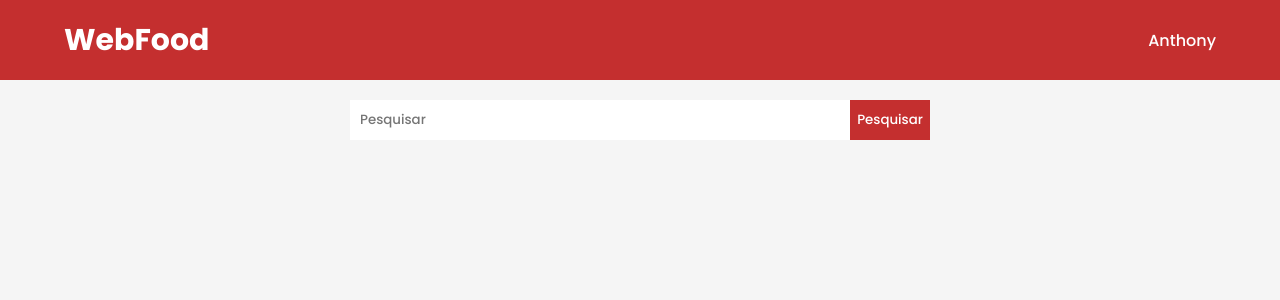
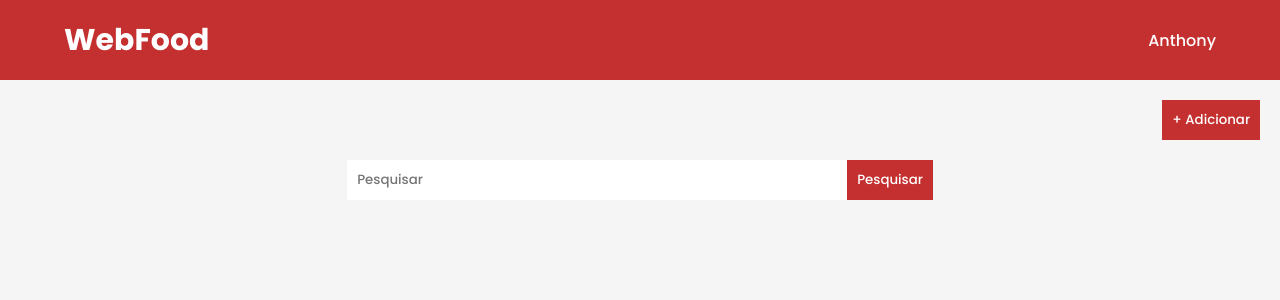
Before and after one commit to AnthonyH30/WebFood, a React (Vite) app: page / in a window 1280 px wide. Shown: the top 300 px of the page. Built offline with nearby package versions, Linux system fonts and the light colour scheme.

Commit message:
adding the button to add product

```diff
--- a/src/Components/Btn/index.tsx
+++ b/src/Components/Btn/index.tsx
@@ -3,9 +3,9 @@ import { ButtonProps } from '../../Types/ButtonType';
 import './styles.scss';
 
 
-export default function Btn({children}: ButtonProps) {
+export default function Btn({children, style}: ButtonProps) {
   return (
-    <button>
+    <button style={style}>
         {children}
     </button>
   )
--- a/src/Components/Btn/styles.scss
+++ b/src/Components/Btn/styles.scss
@@ -3,7 +3,7 @@
 
 button{
     height: 40px;
-    width: 80px;
+    padding-inline: 10px;
     border: none;
     cursor: pointer;
     background-color: $bg-color-primary;
--- a/src/Components/Input/styles.scss
+++ b/src/Components/Input/styles.scss
@@ -2,11 +2,14 @@
 @import '../../Styles/variables.scss';
 
 input{
-    width: 70%;
-    max-width: 500px;
+    width: 500px;
     height: 40px;
     border: none;
     background-color: $text-color-secondary;
     padding-left: 10px;
     outline: none;
+
+    @media(max-width: 900px){
+        width: 250px;
+    }
 }
--- a/src/Pages/Home/index.tsx
+++ b/src/Pages/Home/index.tsx
@@ -8,10 +8,13 @@ function Home(){
     return(
         <>
             <Header />
-            <form className="Search">
-                <Input placeholder="Pesquisar" />
-                <Btn>Pesquisar</Btn>
-            </form>
+            <section className="box">
+                <form className="box__Search">
+                    <Input placeholder="Pesquisar" />
+                    <Btn>Pesquisar</Btn>
+                </form>
+                <Btn style={{position: 'absolute', top: '20px', right: '20px'}}>+ Adicionar</Btn>
+            </section>
         </>
     )
 }
--- a/src/Pages/Home/styles.scss
+++ b/src/Pages/Home/styles.scss
@@ -1,8 +1,14 @@
 @import '../../Styles/mixins.scss';
 @import '../../Styles/variables.scss';
 
-form{
+
+.box{
     width: 100%;
-    height: 80px;
+    height: 200px;
     @include center;
+    position: relative;
+
+    .box__Search{
+        @include center;
+    }
 }
--- a/src/Types/ButtonType.ts
+++ b/src/Types/ButtonType.ts
@@ -1,3 +1,4 @@
 export type ButtonProps ={
     children: React.ReactNode;
+    style?: object;
 }
```
